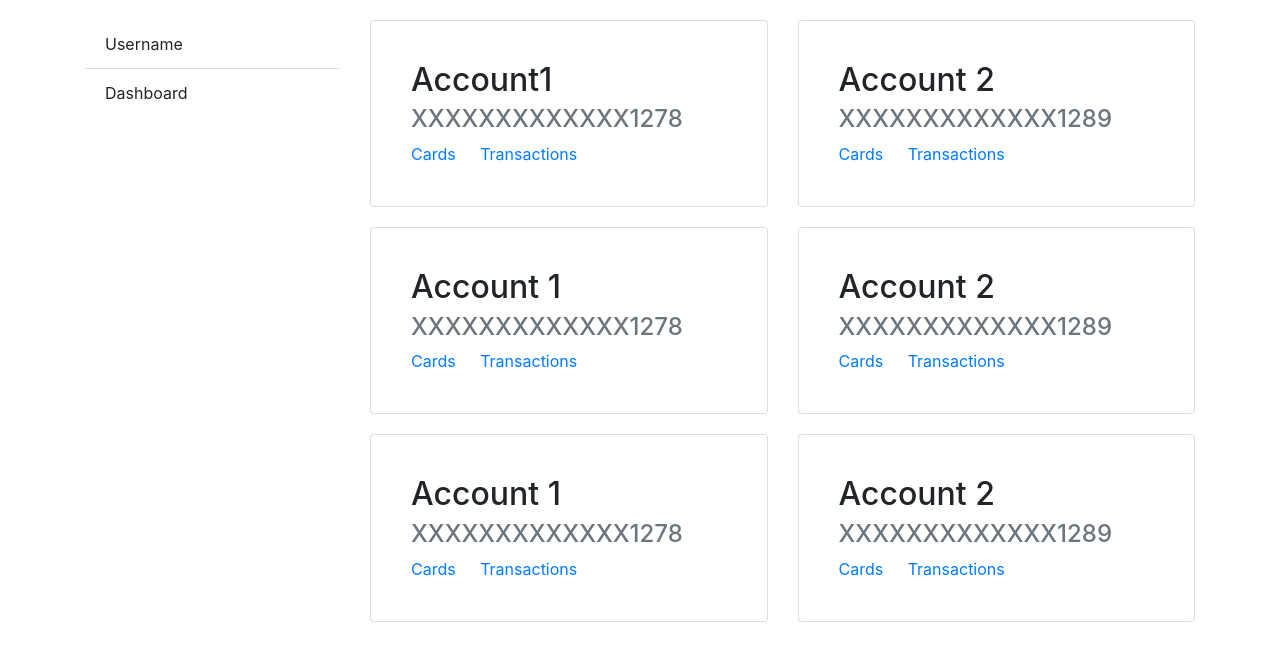
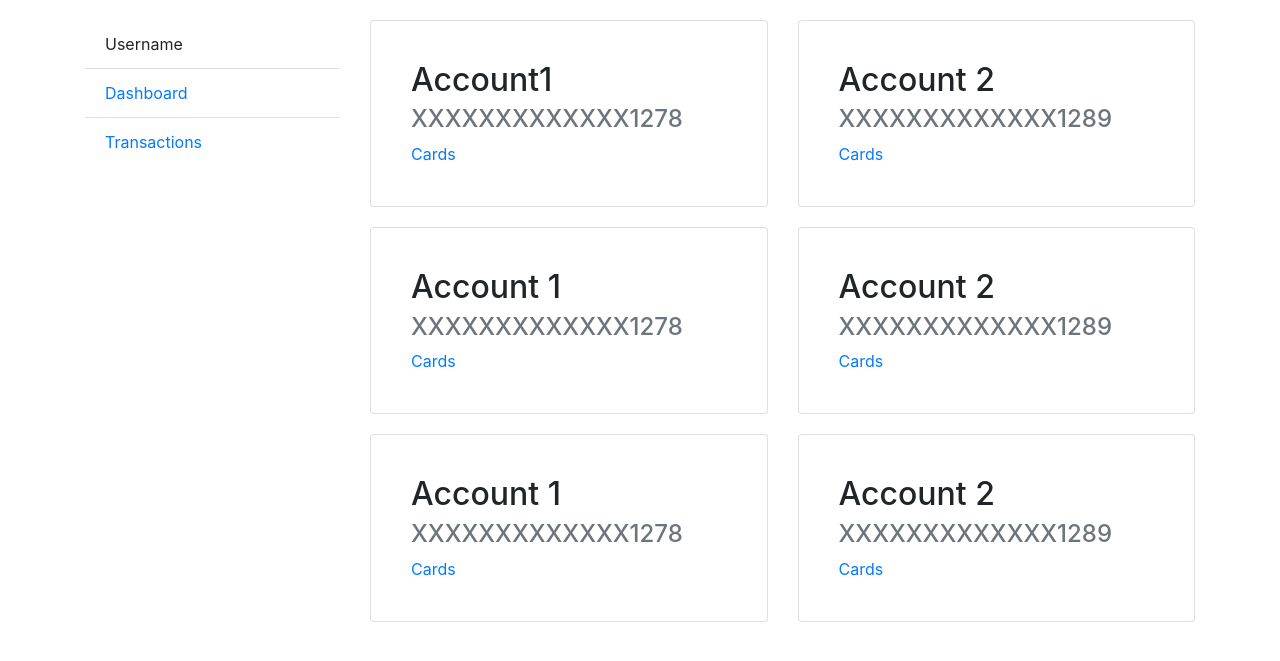
Before and after one commit to whyKara/banking_application, a Django app: page /bank/account in a window 1280 px wide. Shown: the part 56-717 px from the top of the page. Run offline with Django 4.2, Linux system fonts and the light colour scheme; some libraries are stand-ins or nearby versions.

Commit message:
model to be implemented

```diff
--- a/bank/templates/bank/base.html
+++ b/bank/templates/bank/base.html
@@ -36,10 +36,13 @@
             <div class="col-lg-3">
                 <ul class="list-group list-group-flush">
                     <li class="list-group-item">Username</li>
-                    <li class="list-group-item">Dashboard</li>
+                    <li class="list-group-item"><a href="{% url 'Account-Details' %}" class="card-link">Dashboard</a></li>
+                    <li class="list-group-item"><a href="{% url 'Transaction-Details' %}" class="card-link">Transactions</a></li>
+
                     <!-- <li class="list-group-item">A third item</li>
                     <li class="list-group-item">A fourth item</li>
                     <li class="list-group-item">And a fifth one</li> -->
+
                 </ul>
             </div>
             <div class="col-lg-9">
--- a/bank/templates/bank/u_account.html
+++ b/bank/templates/bank/u_account.html
@@ -1,6 +1,12 @@
 {% extends 'bank/base.html' %}
 
+
+
 {% block content %}
+
+
+
+
 <div class="row row-cols-1 row-cols-md-2 g-4">
     {% for acc in accs %}
     <div class="col">
@@ -11,7 +17,34 @@
                         <h2 class="card-title">{{acc.account_name}}</h2>
                         <h4 class="card-subtitle mb-2 text-muted">{{acc.account_no}}</h4>
                         <a href="{% url 'Card-Details' %}" class="card-link">Cards</a>
-                        <a href="{% url 'Transaction-Details' %}" class="card-link">Transactions</a>
+                        <!-- Button trigger modal
+                        <button type="button" class="btn btn-primary" data-bs-toggle="modal"
+                            data-bs-target="#exampleModal">
+                            Launch demo modal
+                        </button>
+
+                         Modal -->
+
+                        <!-- <div class="modal fade" id="exampleModal" tabindex="-1" aria-labelledby="exampleModalLabel"
+                            aria-hidden="true">
+                            <div class="modal-dialog">
+                                <div class="modal-content">
+                                    <div class="modal-header">
+                                        <h5 class="modal-title" id="exampleModalLabel">Modal title</h5>
+                                        <button type="button" class="btn-close" data-bs-dismiss="modal"
+                                            aria-label="Close"></button>
+                                    </div>
+                                    <div class="modal-body">
+                                        ...
+                                    </div>
+                                    <div class="modal-footer">
+                                        <button type="button" class="btn btn-secondary"
+                                            data-bs-dismiss="modal">Close</button>
+                                        <button type="button" class="btn btn-primary">Save changes</button>
+                                    </div>
+                                </div>
+                            </div>
+                        </div> -->
                     </div>
                 </div>
             </div>
```
